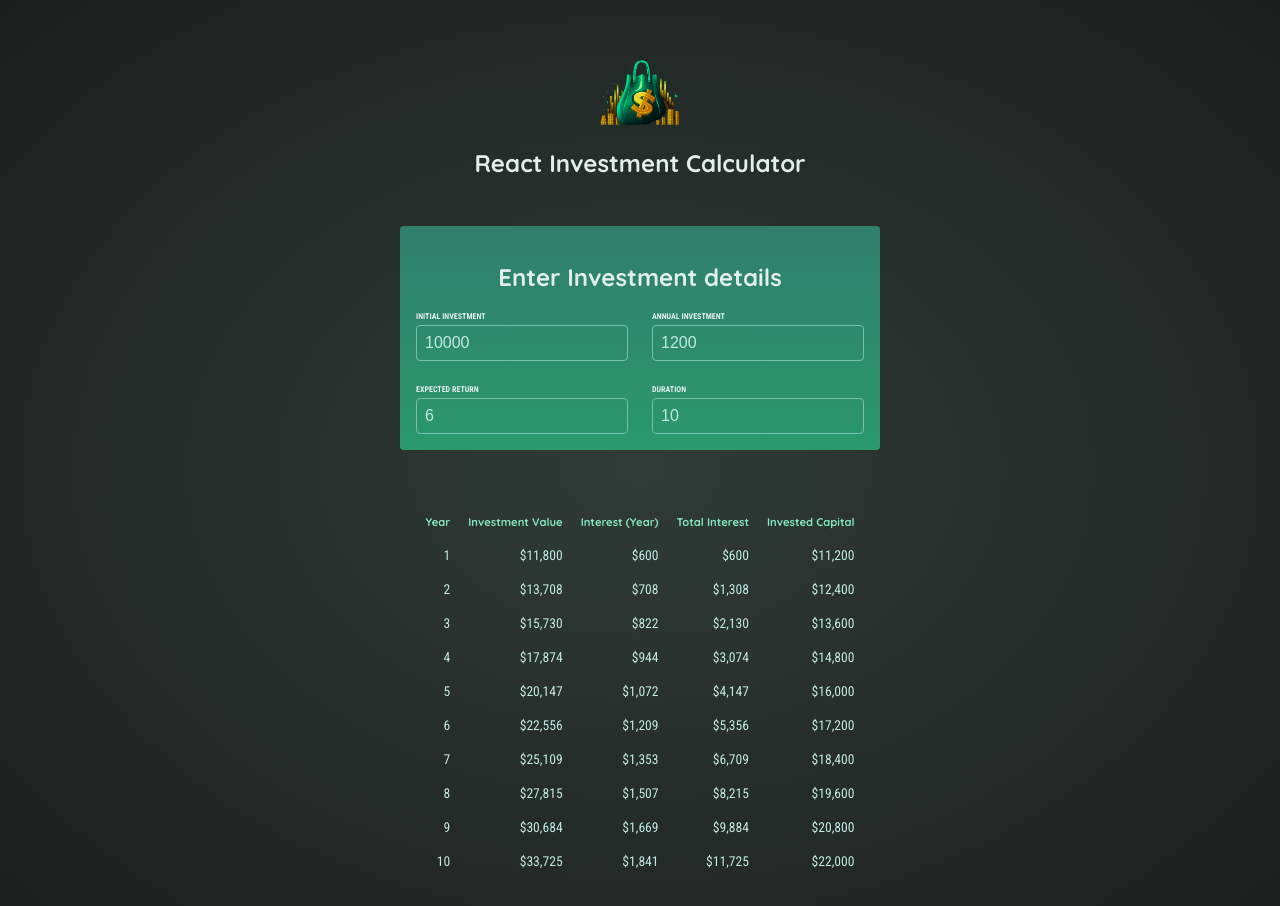
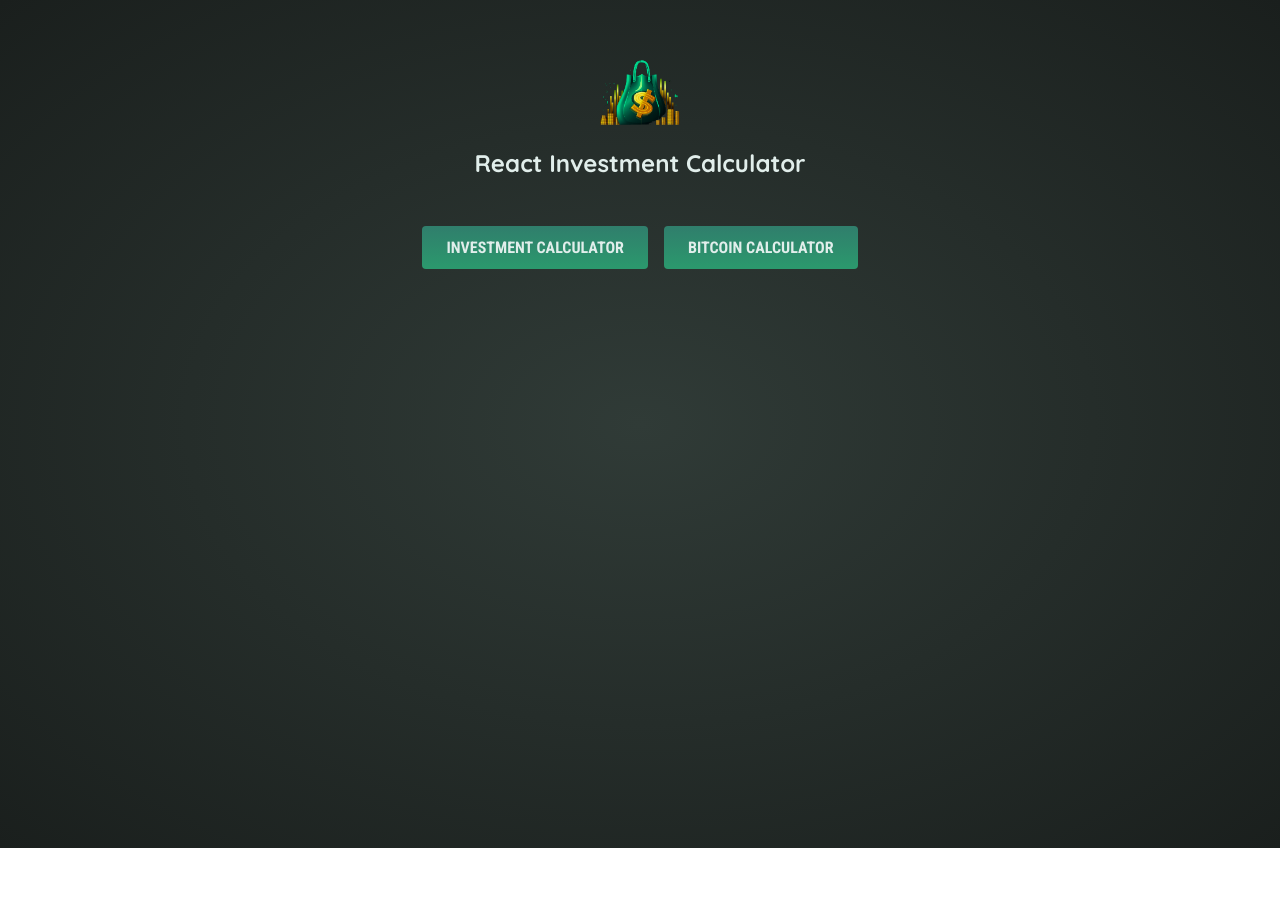
Before and after one commit to MiloszWrobel/Investment-Calculator-Revisit, a React (Vite) app: page / in a window 1280 px wide. Shown: the top 906 px of the page. After the commit the page ends 848 px from the top, so only its background shows below. Built offline with nearby package versions, Linux system fonts and the light colour scheme.

Commit message:
Created a menu where you can sort through two modes, one is the investment calculator and one is a bitcoin calculator

```diff
--- a/src/App.jsx
+++ b/src/App.jsx
@@ -1,65 +1,25 @@
+import { useState } from "react";
 import Header from "./components/Header";
-import UserInput from "./components/UserInput";
-import Results from "./components/Results";
-import { useState } from "react";
+import InvestmentDisplay from "./components/InvestmentDisplay";
+
 function App() {
-  const [userInput, setUserInput] = useState({
-    initialInvestment: 10000,
-    annualInvestment: 1200,
-    expectedReturn: 6,
-    duration: 10,
-  });
+  const [mode, setMode] = useState("");
 
-  const isValid = userInput.duration >= 1;
-
-  function handleUpdate(event) {
-    const { id, value } = event.target;
-
-    setUserInput((prevUserInput) => ({
-      ...prevUserInput,
-      [id]: Number(value),
-    }));
+  function handleClick(value) {
+    setMode(value);
   }
-
   return (
     <>
       <Header />
-      <main>
-        <section id="user-input">
-          <h2 className="center">Enter Investment details</h2>
-          <div className="input-grid">
-            <UserInput
-              text="Initial Investment"
-              id="initialInvestment"
-              onChange={handleUpdate}
-              input={userInput}
-            />
-            <UserInput
-              text="Annual Investment"
-              id="annualInvestment"
-              onChange={handleUpdate}
-              input={userInput}
-            />
-            <UserInput
-              text="Expected Return"
-              id="expectedReturn"
-              onChange={handleUpdate}
-              input={userInput}
-            />
-            <UserInput
-              text="Duration"
-              id="duration"
-              onChange={handleUpdate}
-              input={userInput}
-            />
-          </div>
-        </section>
-      </main>
-      {isValid ? (
-        <Results input={userInput} />
-      ) : (
-        <p className="center">Duration has to be greater than 0</p>
-      )}
+      {mode === "invest" ? <InvestmentDisplay /> : undefined}
+      {mode === "" ? (
+        <div className="button-container">
+          <button className="button" onClick={() => handleClick("invest")}>
+            Investment calculator
+          </button>
+          <button className="button"> Bitcoin calculator</button>
+        </div>
+      ) : undefined}
     </>
   );
 }
--- /dev/null
+++ b/src/components/InvestmentDisplay.jsx
@@ -0,0 +1,63 @@
+import UserInput from "./UserInput";
+import Results from "./Results";
+import { useState } from "react";
+
+export default function InvestmentDisplay() {
+  const [userInput, setUserInput] = useState({
+    initialInvestment: 10000,
+    annualInvestment: 1200,
+    expectedReturn: 6,
+    duration: 10,
+  });
+
+  const isValid = userInput.duration >= 1;
+
+  function handleUpdate(event) {
+    const { id, value } = event.target;
+
+    setUserInput((prevUserInput) => ({
+      ...prevUserInput,
+      [id]: Number(value),
+    }));
+  }
+  return (
+    <>
+      <main>
+        <section id="user-input">
+          <h2 className="center">Enter Investment details</h2>
+          <div className="input-grid">
+            <UserInput
+              text="Initial Investment"
+              id="initialInvestment"
+              onChange={handleUpdate}
+              input={userInput}
+            />
+            <UserInput
+              text="Annual Investment"
+              id="annualInvestment"
+              onChange={handleUpdate}
+              input={userInput}
+            />
+            <UserInput
+              text="Expected Return"
+              id="expectedReturn"
+              onChange={handleUpdate}
+              input={userInput}
+            />
+            <UserInput
+              text="Duration"
+              id="duration"
+              onChange={handleUpdate}
+              input={userInput}
+            />
+          </div>
+        </section>
+      </main>
+      {isValid ? (
+        <Results input={userInput} />
+      ) : (
+        <p className="center">Duration has to be greater than 0</p>
+      )}
+    </>
+  );
+}
--- a/src/index.css
+++ b/src/index.css
@@ -98,3 +98,41 @@ body {
   flex: 1 1 45%; /* Adjusts to create two items per row */
   min-width: 12rem;
 }
+
+.button-container {
+  display: flex; /* Use flexbox for layout */
+  justify-content: center; /* Center the buttons horizontally */
+  gap: 1rem; /* Add spacing between buttons */
+  margin: 2rem 0; /* Add vertical spacing around the button container */
+}
+
+.button {
+  padding: 0.75rem 1.5rem;
+  font-family: "Roboto Condensed", sans-serif;
+  font-size: 1rem;
+  font-weight: bold;
+  text-transform: uppercase;
+  color: #e1eeeb; /* Text color matching body text */
+  background: linear-gradient(
+    180deg,
+    #307e6c,
+    #2b996d
+  ); /* Match the user input background */
+  border: none;
+  border-radius: 4px;
+  cursor: pointer;
+  transition: background 0.3s ease;
+}
+
+.button:hover {
+  background: linear-gradient(
+    180deg,
+    #2b996d,
+    #307e6c
+  ); /* Invert gradient on hover */
+}
+
+.button:focus {
+  outline: none;
+  box-shadow: 0 0 0 2px #76c0ae; /* Focus outline matching input border color */
+}
```
